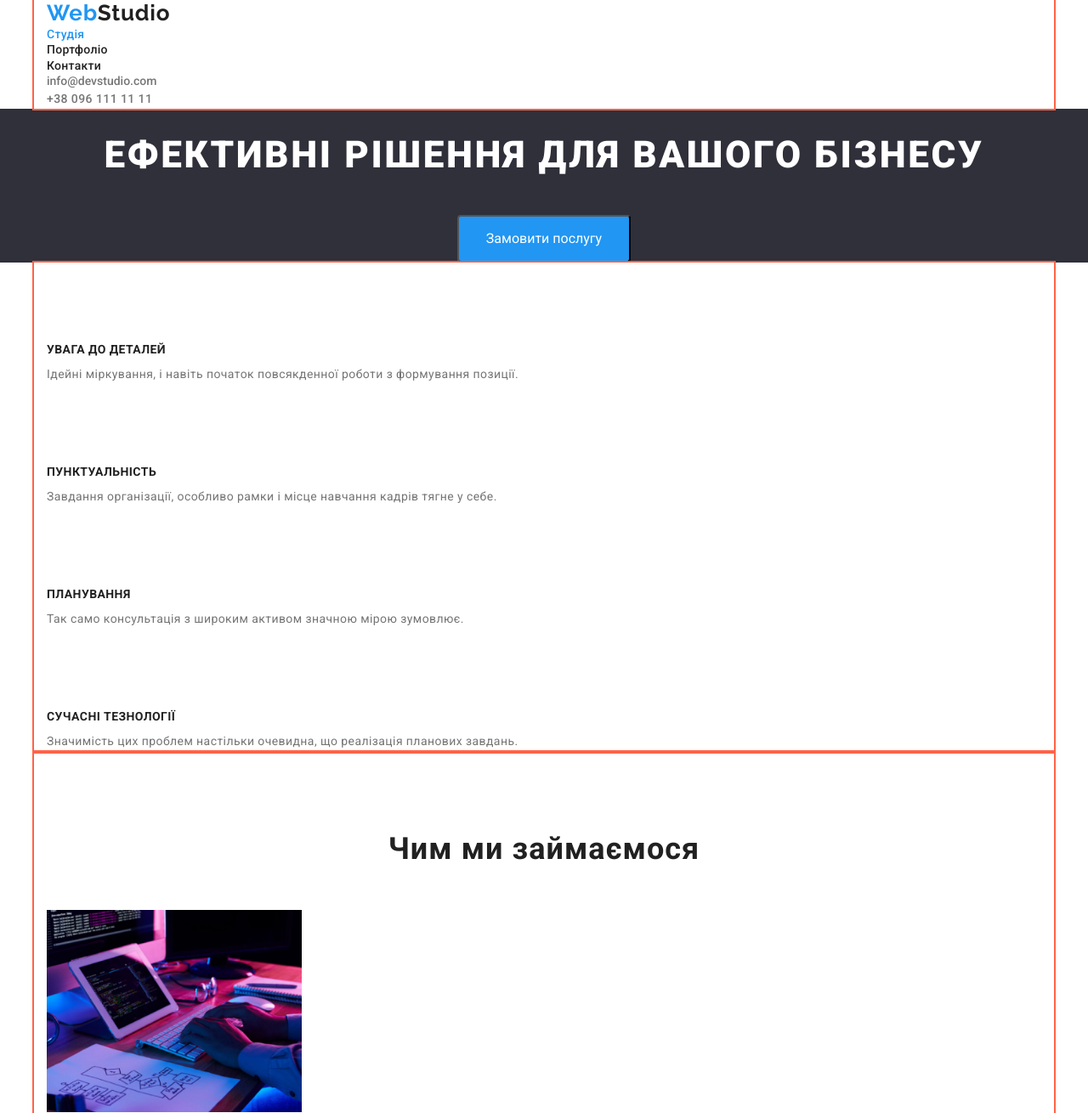
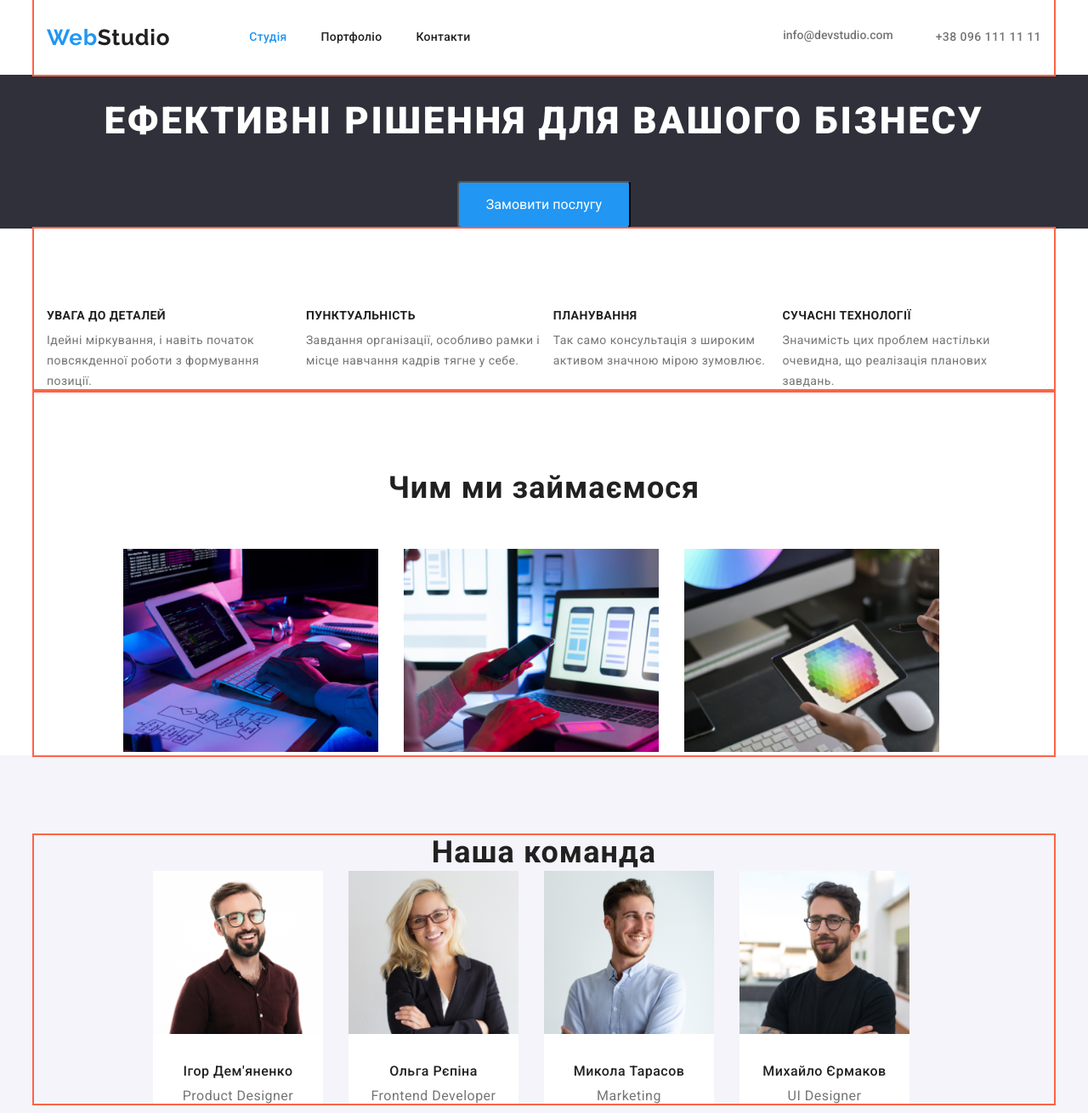
Before and after one commit to VadymBevz/goit-markup-hw-03, a plain HTML site: page index.html in a window 1280 px wide. Shown: the top 1310 px of the page at 85% size. Drawn offline with nearby package versions, Linux system fonts and the light colour scheme.

Commit message:
new work 3

```diff
--- a/css/styles.css
+++ b/css/styles.css
@@ -129,6 +129,17 @@ outline: 2px solid tomato;
 
     /* site nav and info */
 
+    .site-nav{
+    margin-left: 93px;
+    display: flex;
+    }
+
+
+
+    .site-nav .item:not(:last-child){
+        margin-right: 40px;
+    }
+
     .site-nav a{
     font-family: 'Roboto';
     font-style: normal;
@@ -137,6 +148,42 @@ outline: 2px solid tomato;
     font-size: 14px;
     line-height: 1.14;
     letter-spacing: 0.02em;
+    }
+
+    .site-nav .link{
+    display: block;
+    padding-top: 32px;
+    padding-bottom: 32px;
+    }
+
+    .info{
+    padding-top: 32px;
+    padding-bottom: 32px;
+    margin-left: auto;
+    display: flex;
+    }
+
+    .meil{
+        margin-right: 50px;
+    }
+
+    .main-nav{
+    display: flex;
+    align-items: center;
+    }
+
+    .line-buttons{
+    display: flex;
+    align-items: center;
+    justify-content: center;
+    }
+
+    .button-item:not(last-child){
+    margin-right: 8px;
+    }
+
+    .buttons-all{
+    background-color: #F5F4FA;
     }
 
 
@@ -158,6 +205,11 @@ outline: 2px solid tomato;
         line-height: 1.71;
         letter-spacing: 0.03em;
         color: var(--text-color-second);
+    }
+
+    .site-nav-two .link:hover,
+    .site-nav-two .link:focus {
+    color: #2196F3;
     }
 
     .site-nav .link:hover,
@@ -244,6 +296,9 @@ outline: 2px solid tomato;
     color: var(--text-color-second);
     }
 
+    .features{
+        display: flex;
+    }
 
     .features-title{
 
@@ -265,6 +320,29 @@ outline: 2px solid tomato;
     letter-spacing: 0.03em;
     color: var(--text-color-second);
     }
+
+    .pictures-line{
+    display: flex;
+    align-items: center;
+    justify-content: center;
+    }
+
+    .pictures-item{
+    margin-right: 30px;
+    }
+
+    .comand{
+        display: flex;
+        align-items: center;
+        justify-content: center;
+    }
+
+    .comand-item{
+    background-color: #FFFFFF;
+    margin-right: 30px;
+    }
+
+
 
     .work-title{
     padding-top: 94px;
@@ -351,6 +429,8 @@ outline: 2px solid tomato;
         color: var(--main-text-color);
     }
 
+
+
     .images-text{
 
 
--- a/index.html
+++ b/index.html
@@ -14,12 +14,12 @@
 <body class="page">
 <header class="page-header">
 <div class="container">
-<nav>
+<nav class="main-nav">
 <a class="studio line" href="./index.html">Web<span class="span-color">Studio</span></a>
 <ul class="site-nav list">
-    <li><a href="./index.html" class="link current line">Студія</a></li>
-    <li><a href="portfolio.html" class="link line">Портфоліо</a></li>
-    <li><a href="Контакти" class="link line">Контакти</a></li>
+    <li class="item"><a href="./index.html" class="link current line">Студія</a></li>
+    <li class="item"><a href="portfolio.html" class="link line">Портфоліо</a></li>
+    <li class="item"><a href="Контакти" class="link line">Контакти</a></li>
 </ul>
 <ul class="info list">
 <li class="meil"><a href="mailto:info@devstudio.com" class="meilstyle line">info@devstudio.com</a>
@@ -52,7 +52,7 @@
 </p>
 </li>
 <li class="features-lists">
-<h3 class="features-title">СУЧАСНІ ТЕЗНОЛОГІЇ</h3>
+<h3 class="features-title">СУЧАСНІ ТЕХНОЛОГІЇ</h3>
 <p class="features-text">Значимість цих проблем настільки очевидна, що реалізація планових завдань.</p>
 </li>
 </ul>
@@ -61,14 +61,14 @@
 <section class="work">
 <div class="container">
 <h2 class="work-title">Чим ми займаємося</h2>
-<ul class="list">
-<li>
+<ul class="list pictures-line">
+<li class="pictures-item">
     <img width="300" src="./images/picture1.png" alt="Picture">
 </li>
-<li>
+<li class="pictures-item">
     <img width="300" src="./images/picture2.png" alt="Picture2">
 </li>
-<li>
+<li class="pictures-item">
     <img width="300" src="./images/picture3.png" alt="Picture3">
 </li>
 </ul>
@@ -78,23 +78,23 @@
 <div class="container">
 <h2 class="team-title">Наша команда</h2>
 <ul class="comand list">
-    <li>
+    <li class="comand-item">
     <img width="200" src="./images/Igor.jpg" alt="Igor">
     <h3 class="comand-title">Ігор Дем'яненко</h3>
     <p class="comand-text">Product Designer</p>
     <li>
-        <li>
+        <li class="comand-item">
         <img width="200" src="./images/Olga.jpg" alt="Olga">
        <h3 class="comand-title">Ольга Рєпіна</h3>
        <p class="comand-text">Frontend Developer</p>
         </li>
-        <li>
+        <li class="comand-item">
             <img width="200" src="./images/Mykola.jpg" alt="Mykola">
            <h3 class="comand-title">Микола Тарасов</h3>
            <p class="comand-text">Marketing</p>
             </li>
 
-            <li>
+            <li class="comand-item">
             <img width="200" src="./images/Myhailo.jpg" alt="Myhailo">
             <h3 class="comand-title">Михайло Єрмаков</h3>
             <p class="comand-text">UI Designer</p>
@@ -110,7 +110,7 @@
 <address class="list">
     <a class="studiotwo line" href="./index.html">Web<span class="span-color-two">Studio</span></a>
 
-<ul class="site-nav list">
+<ul class="site-nav-two list">
 <li class="adress"><a href="https://goo.gl/maps/or9m5MUyjeENMJDf9" class="link line " target="_blank" rel="noopener noreferrer">м. Київ, пр-т Лесі Українки, 26</a></li>
 <li class="meil"><a href="mailto:info@devstudio.com" class="link line ">info@devstudio.com</a></li>
 <li class="telefon"><a href="tel:+380961111111" class="link line ">+38 096 111 11 11</a></li>
```
Also changed, not shown: portfolio.html (+11 -11 lines).
